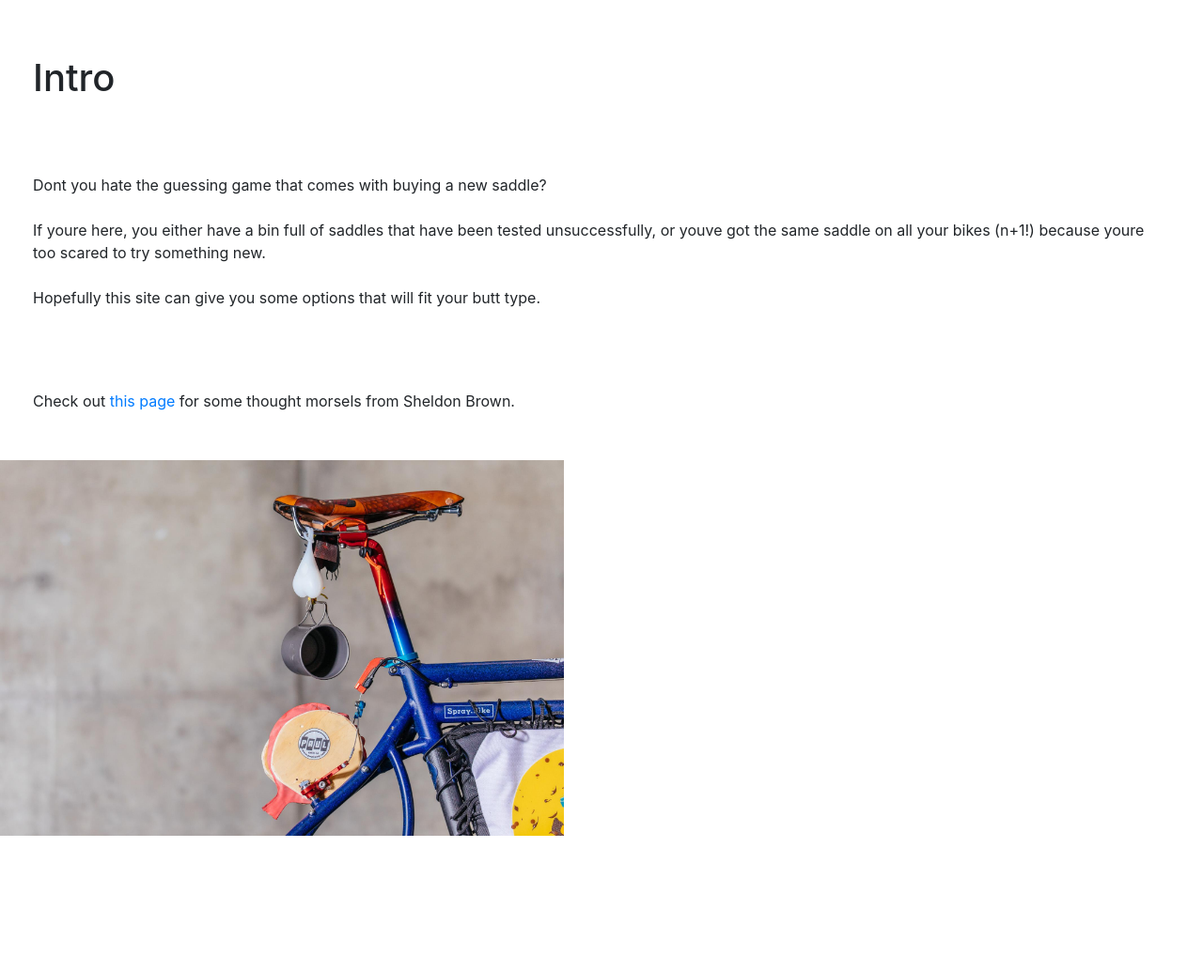
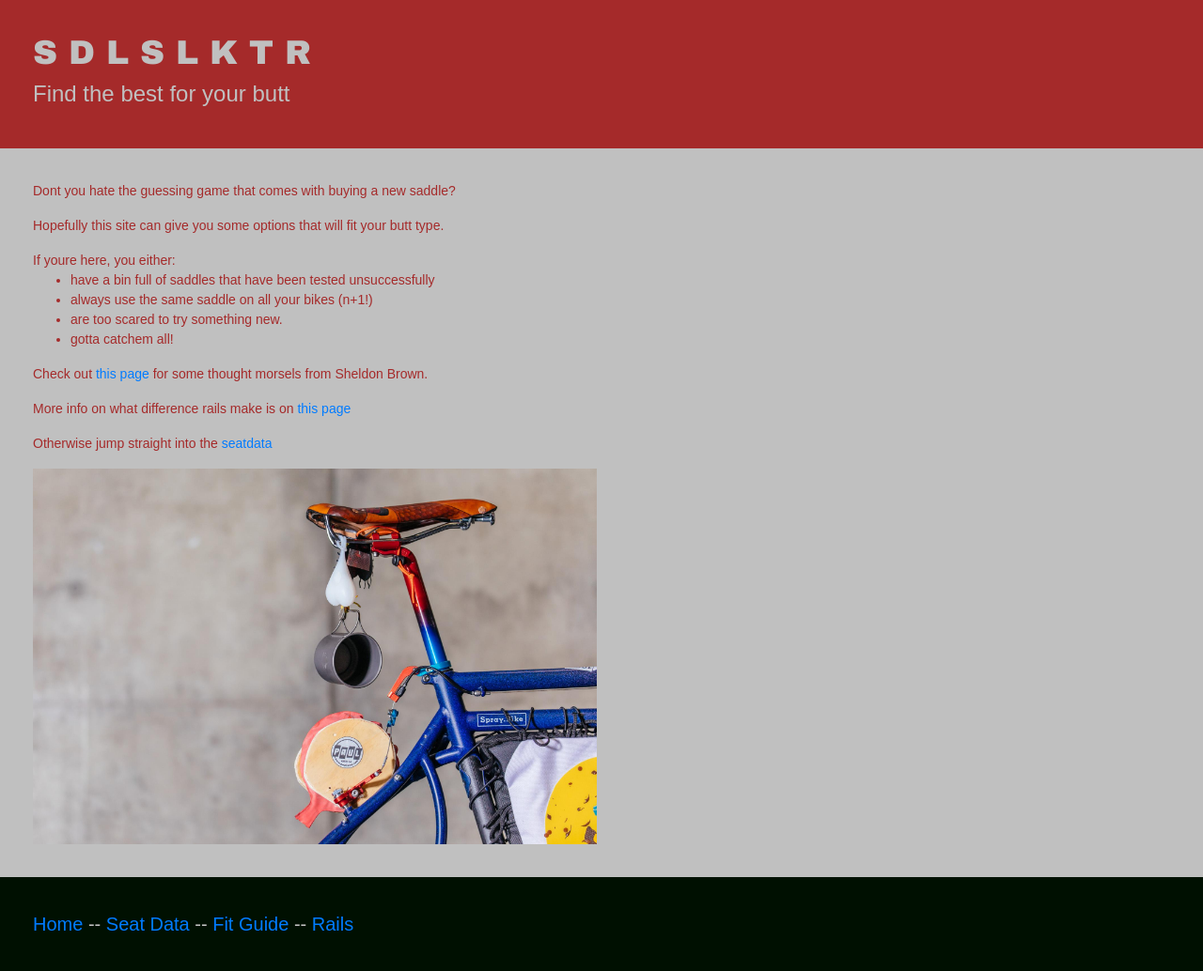
Before and after one commit to bentbird404/SaddleSelector, a plain HTML site: page index.html in a window 1280 px wide. Shown: the whole page at 94% size. Before the commit the page ends 890 px from the top, so only its background shows below. Drawn offline with nearby package versions, Linux system fonts and the light colour scheme.

Commit message:
v1 of the homepage

```diff
--- a/index.html
+++ b/index.html
@@ -2,32 +2,73 @@
 <!-- #	This is the initial landing page explaining the purpose of the site and contents -->
 <html>
     <head>
-        <title>SDLSLKTR: SaddleSelector, find the fit for your butt</title>
+        <title>SDLSLKTR: SaddleSelector, the internet bicycle seat saddle database</title>
         <!-- removing vowels is so hot right now -->
+        <meta name="description" content="The internets guide to help you compare different seat types" />
+        <meta name="keywords"  content="saddleselector, saddleselektor, saddle selector, #SDLSLKTR, bike seat, bike, bicycle, comfort, handlebars, bicycle, bike, cycle, seat, comparison, brooks, specialized, cambrium, c15, c17, velo orange, gravel, road" />
         <link rel="stylesheet" href="https://stackpath.bootstrapcdn.com/bootstrap/4.3.1/css/bootstrap.min.css" integrity="sha384-ggOyR0iXCbMQv3Xipma34MD+dH/1fQ784/j6cY/iJTQUOhcWr7x9JvoRxT2MZw1T" crossorigin="anonymous">
-        <meta name="viewport" content="width=device-width, initial-scale=1, shrink-to-fit=no">
+        <meta name="viewport" content="width=device-width, initial-scale=1">
 
     </head>
     <style>
-      p.h1 {
-        padding: 35px;
-      }
-      p.para {
-        padding: 35px;
-      }
+        div {
+          font-family: Arial, sans-serif;
+          padding: 35px;
+        }
+        h1 {
+          font-family: Arial black, sans-serif;
+          font-size: 36px;
+          font-weight: bold;
+          font-stretch: ultra-condensed;
+        }
+        #top {
+          color: Silver;
+          background-color: Brown;
+          }
+
+        #middle {
+            font-size: 14px;
+            color: brown;
+            background-color: silver;
+          }
+
+        #bottom {
+            font-size: 20px;
+            color: silver;
+            background-color: #001001;
+        }
     </style>
     <body>
-    </br>
-      <p class="h1">Intro</p>
-      <P class="para">Dont you hate the guessing game that comes with buying a new saddle?</br></br>
+      <div id="top">
+        <!-- future idea to add a hamburger menu here and some sort of return to home function -->
+        <h1>S D L S L K T R</h1>
+        <h4> Find the best for your butt</h4>
+      </div>
+      <div id="middle">
+          Dont you hate the guessing game that comes with buying a new saddle?</p>
+          Hopefully this site can give you some options that will fit your butt type.</p>
+          If youre here, you either:
+          <ul>
+            <li>have a bin full of saddles that have been tested unsuccessfully</li>
+            <li>always use the same saddle on all your bikes (n+1!)</li>
+            <li>are too scared to try something new.</li>
+            <li>gotta catchem all!</li>
+          </ul></p>
 
-        If youre here, you either have a bin full of saddles that have been tested unsuccessfully, or youve got the same saddle on all your bikes (n+1!) because youre too scared to try something new.</br></br>
+          Check out <a href=fitguide.html> this page </a> for some thought morsels from Sheldon Brown.</p>
 
-        Hopefully this site can give you some options that will fit your butt type.</P>
+          More info on what difference rails make is on <a href=railinfo.html> this page </a></p>
 
-        <P class="para">Check out <a href=fitguide.html> this page </a> for some thought morsels from Sheldon Brown.</p>
-
-        <img src="pub.jpg" alt="the classic brooks" style="width:600px;">
-
+          Otherwise jump straight into the <a href=seatdata.html> seatdata </a></p>
+          <img src="resources/pub.jpg" alt="the classic brooks" style="width:600px;">
+      </div>
+      <div id="bottom">
+        <!-- menu / sitemap. replace with images-->
+        <a href=index.html> Home </a> --
+        <a href=seatdata.html> Seat Data </a> --
+        <a href=fitguide.html> Fit Guide </a> --
+        <a href=railinfo.html> Rails </a></br>
+        <!-- copyright etc -->
+      </div>
     </body>
 </html>
```
Also changed, not shown: fitguide.html (added), railinfo.html (added), resources/pub.jpg (added), seatdata.html (added).
